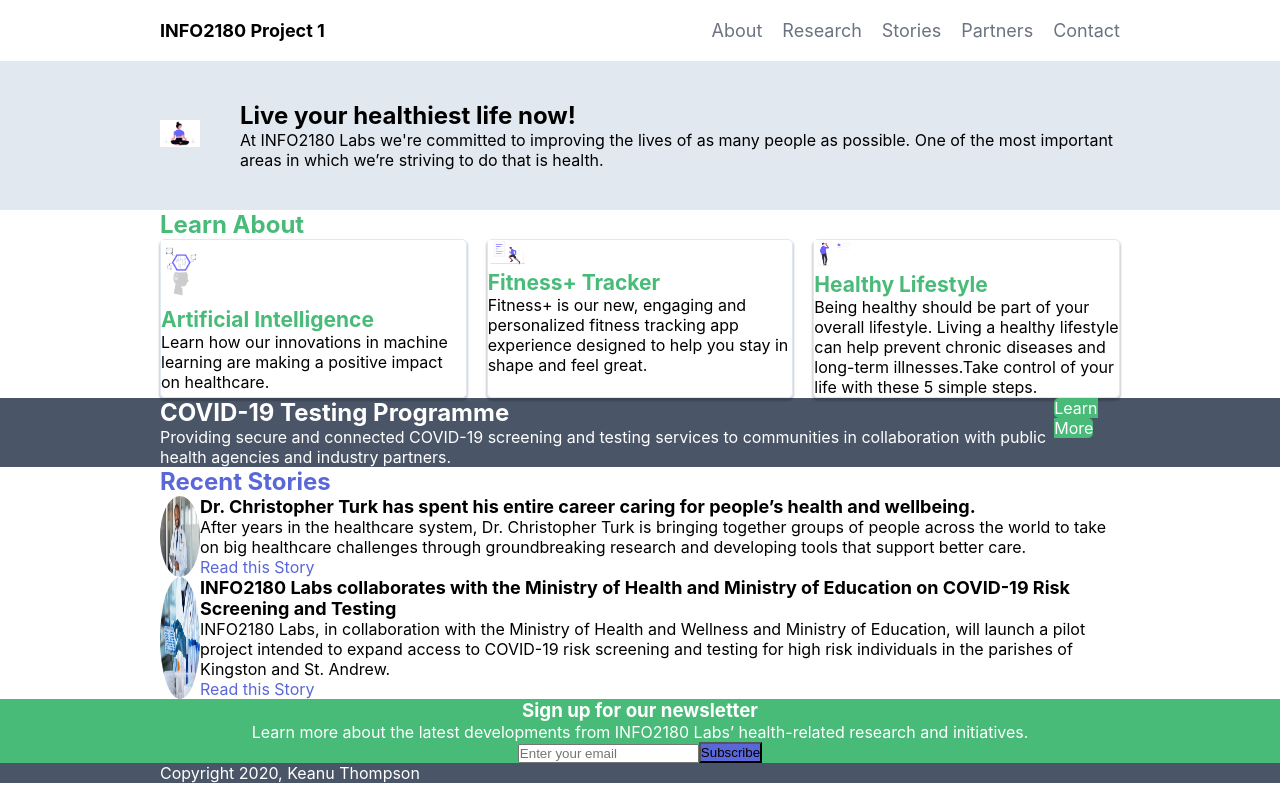
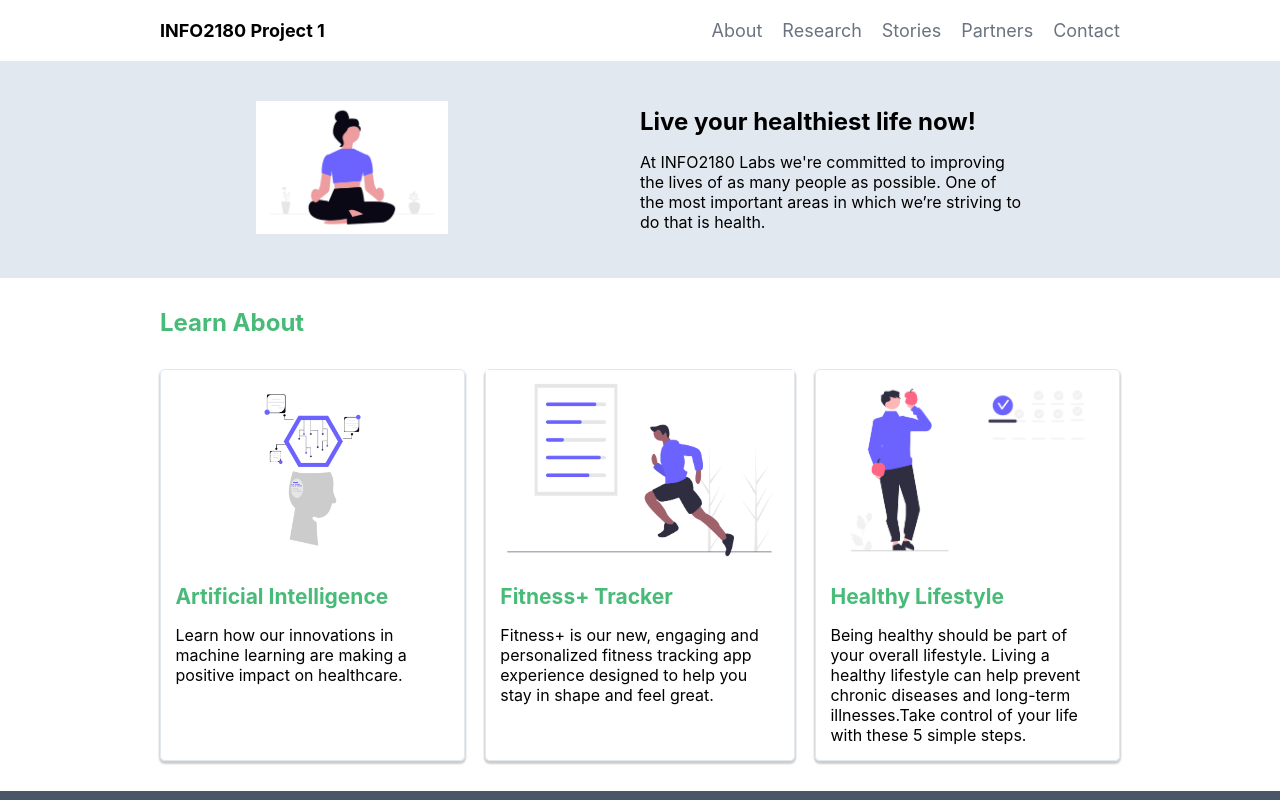
Before and after one commit to keanuty/info2180-project1, a plain HTML site: page index.html in a window 1280 px wide. Shown: the top 800 px of the page. Drawn offline with Linux system fonts and the light colour scheme.

Commit message:
Completed styling

```diff
--- a/styles.css
+++ b/styles.css
@@ -27,6 +27,11 @@ a
 a:hover
 {
     color: #5A67D8;
+}
+
+p
+{
+    margin-top: 1em;
 }
 
 html
@@ -72,8 +77,28 @@ header nav ul
 {
     display: flex;
     align-items: center;
-    gap: 40px;
     padding: 40px 0;
+    justify-content: space-around;
+}
+
+.overview-hero-image
+{
+    width: 20%;
+}
+
+.overview-hero-image img
+{
+    width: 100%;
+}
+
+.overview-hero-text
+{
+    width: 40%;
+}
+
+.learn-about
+{
+    padding: 30px 0;
 }
 
 .learn-about h2
@@ -87,6 +112,7 @@ header nav ul
     display: grid;
     grid-template-columns: repeat(3, 1fr);
     gap: 20px;
+    margin-top: 2em;
 }
 
 .card
@@ -94,6 +120,16 @@ header nav ul
     border: 1px solid #E2E8F0;
     box-shadow: 0 2px 2px 1px rgba(0, 0, 0, 0.2);
     border-radius: 5px;
+
+    display: flex;
+    flex-direction: column;
+}
+
+.card img
+{
+    height: 200px;
+    width: auto;
+    margin: 0 auto;
 }
 
 .card h3
@@ -102,17 +138,46 @@ header nav ul
     color: #48BB78
 }
 
+.card-body
+{
+    padding: 0.9em;
+    box-sizing: border-box;
+}
+
 .testing
 {
     color: white;
     background-color: #4A5568;
+    padding: 100px 0;
+}
+
+.testing .container
+{
+    align-items: center;
 }
 
 .testing a
 {
+    display: block;
+    width: 100px;
+
     color: white;
     background-color: #48BB78;
     border-radius: 5px;
+    text-transform: uppercase;
+    padding: 14px 25px;
+
+    margin: 0 120px;
+}
+
+.stories
+{
+    padding: 100px 0;
+}
+
+.stories article
+{
+    margin-top: 40px;
 }
 
 .stories h2, .stories a
@@ -127,18 +192,31 @@ header nav ul
 
 .stories img
 {
+    width: 140px;
+    height: 140px;
     border-radius: 50%;
+    margin-right: 40px;
 }
 
 .newsletter
 {
     color: white;
     background-color: #48BB78;
+    padding: 60px 0;
 }
 
 .newsletter button
 {
     background-color: #5A67D8;
+    color: white;
+    border: none;
+    border-radius: 5px;
+    padding: 0 35px;
+}
+
+.newsletter p
+{
+    width: 450px;
 }
 
 .newsletter .container
@@ -157,10 +235,28 @@ header nav ul
 {
     display: flex;
     justify-content: center;
+    margin-top: 1.5em;
+}
+
+form input
+{
+    height: 50px;
+    width: 250px;
+    border: none;
+    border-radius: 5px;
+    margin-right: 8px;
+    padding: 0 1.2em;
+    box-sizing: border-box;
 }
 
 footer
 {
     color: white;
     background-color: #4A5568;
+    padding: 30px 0;
 }
+
+footer p
+{
+    margin: 0;
+}
```
